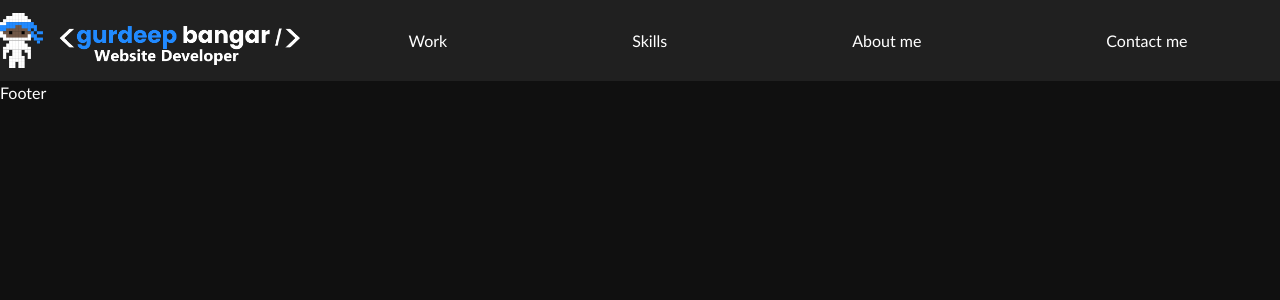
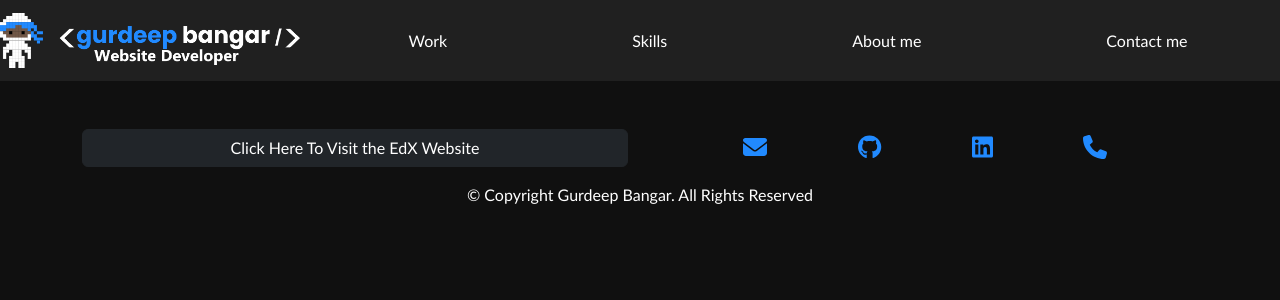
Before and after one commit to gurdeep-ninja/react-portfolio, a React (Create React App) app: page / in a window 1280 px wide. Shown: the top 300 px of the page. Built offline with nearby package versions, Linux system fonts and the light colour scheme.

Commit message:
Added footer component and imported font awesome npm package

```diff
--- a/package.json
+++ b/package.json
@@ -3,6 +3,12 @@
   "version": "0.1.0",
   "private": true,
   "dependencies": {
+    "@fortawesome/fontawesome-free": "^6.3.0",
+    "@fortawesome/fontawesome-svg-core": "^6.3.0",
+    "@fortawesome/free-brands-svg-icons": "^6.3.0",
+    "@fortawesome/free-regular-svg-icons": "^6.3.0",
+    "@fortawesome/free-solid-svg-icons": "^6.3.0",
+    "@fortawesome/react-fontawesome": "^0.2.0",
     "@testing-library/jest-dom": "^5.16.5",
     "@testing-library/react": "^13.4.0",
     "@testing-library/user-event": "^13.5.0",
--- a/src/components/Footer/index.js
+++ b/src/components/Footer/index.js
@@ -1,7 +1,34 @@
 import React from 'react';
-function Footer(){
+import { FontAwesomeIcon } from "@fortawesome/react-fontawesome";
+import { faEnvelope, faGifts, faHome, faPhone } from "@fortawesome/free-solid-svg-icons";
+import { faGithub, faLinkedin } from '@fortawesome/free-brands-svg-icons';
+
+function Footer() {
     return (
-        <>Footer</>
+        <footer className="mt-5">
+            <div className="container">
+                <div className="row">
+
+                    <div className="col-md-6 mb-md-0 mb-3">
+                        <a href="https://www.edx.org/" className="btn btn-dark w-100">Click Here To Visit the EdX
+                            Website</a>
+                    </div>
+
+                    <div className="col-md-6">
+                        <ul className="contact-details">
+                            <li className=""><a href="mailto:example@gmail.com"><FontAwesomeIcon icon={faEnvelope} /></a></li>
+                            <li className=""><a href="https://github.com/gurdeep-ninja/"><FontAwesomeIcon icon={faGithub} /></a></li>
+                            <li className=""><a href="https://www.linkedin.com/in/gurdeep-bangar-393543259/"><FontAwesomeIcon icon={faLinkedin} /></a></li>
+                            <li className=""><a href="tel:0800000000"><FontAwesomeIcon icon={faPhone} /></a></li>
+                        </ul>
+                    </div>
+
+                    <div className="col-md-12 mt-3 mb-3">
+                        <p className="text-center">&copy; Copyright Gurdeep Bangar. All Rights Reserved</p>
+                    </div>
+                </div>
+            </div>
+        </footer>
     )
 }
 
```
Also changed, not shown: 1 other file (tests, documents, lock files or other folders).
